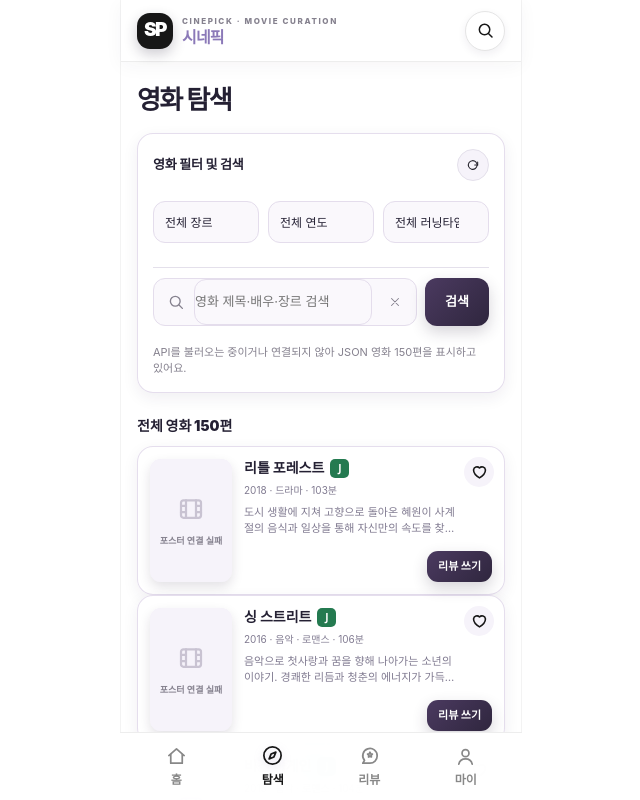
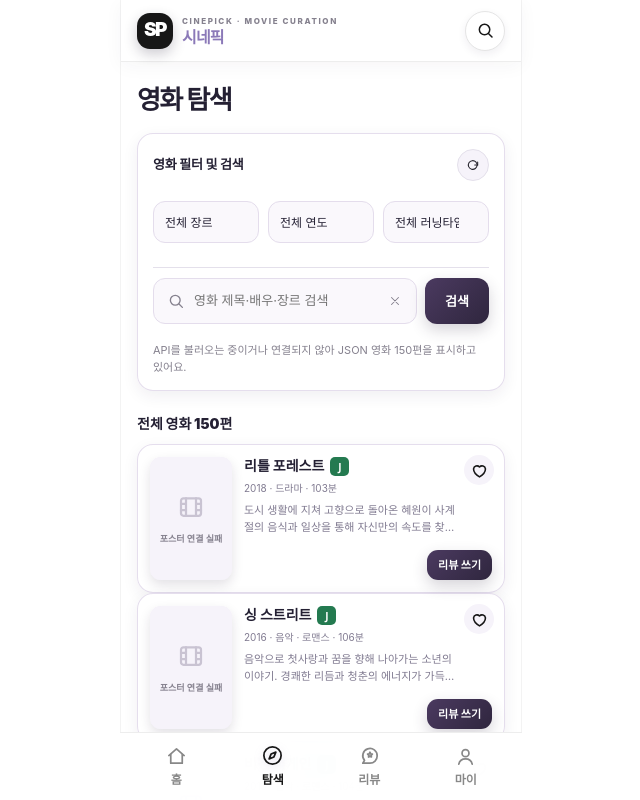
Before and after one commit to 25730032-hue/webproject-_3224, a plain HTML site: page index.html in a window 1280 px wide. Both pictures are taken after a click on the button 804 px from the left and 30 px from the top of the page. Shown: the top 800 px of the page, without its empty margins (319-959 px from the left). Drawn offline with Linux system fonts and the light colour scheme; no server answers.

Commit message:
Update index.html

```diff
--- a/index.html
+++ b/index.html
@@ -1930,6 +1930,18 @@ body{background:linear-gradient(135deg,#c9c9e8 0%,#eee8f3 48%,#e9dfe9 100%)!impo
 .topbar #headerBrowseSearch:focus-visible{outline:3px solid var(--accent);outline-offset:3px}
 
 </style>
+
+<style id="cinepick-browse-search-single-border">
+/* PRD 0.7: 탐색 검색 입력창은 바깥 검색 컨테이너 테두리만 표시 */
+.browse-search-row .search-box input,
+.browse-search-row .search-box input:focus{
+  background:transparent!important;
+  border:0!important;
+  border-radius:0!important;
+  box-shadow:none!important;
+  outline:none!important;
+}
+</style>
 </head>
 <body>
 <noscript><p style="padding:16px">시네픽을 이용하려면 브라우저에서 JavaScript를 활성화해 주세요.</p></noscript>
```
